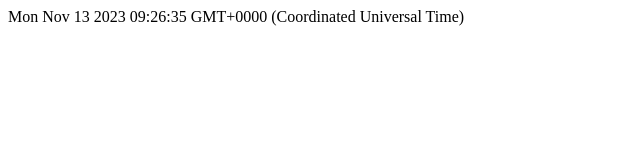
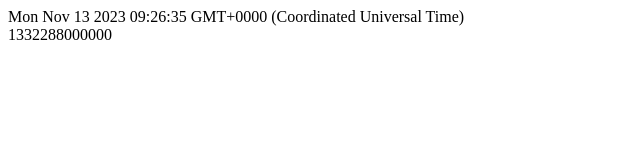
Before and after one commit to alamjihad/learning-javascript, a plain HTML site: page 19-dates_and_its_format/index.html in a window 1280 px wide. Shown: the whole page, without its empty margins (0-640 px from the left). Drawn offline with Linux system fonts and the light colour scheme.

Commit message:
dates foramt done

```diff
--- a/19-dates/index.html
+++ b/19-dates_and_its_format/index.html
@@ -9,6 +9,9 @@
     <div id="da">
 
     </div>
+    <div id="demo">
+
+    </div>
     <script src="main.js">
 
     </script>
--- a/19-dates/main.js
+++ b/19-dates_and_its_format/main.js
@@ -10,3 +10,5 @@ const da = new Date(2018,11);
 console.log(da);
 const ya =new Date(2018);
 console.log(ya);
+let sce=Date.parse("March 21,2012");
+document.getElementById("demo").innerHTML=sce;
```
